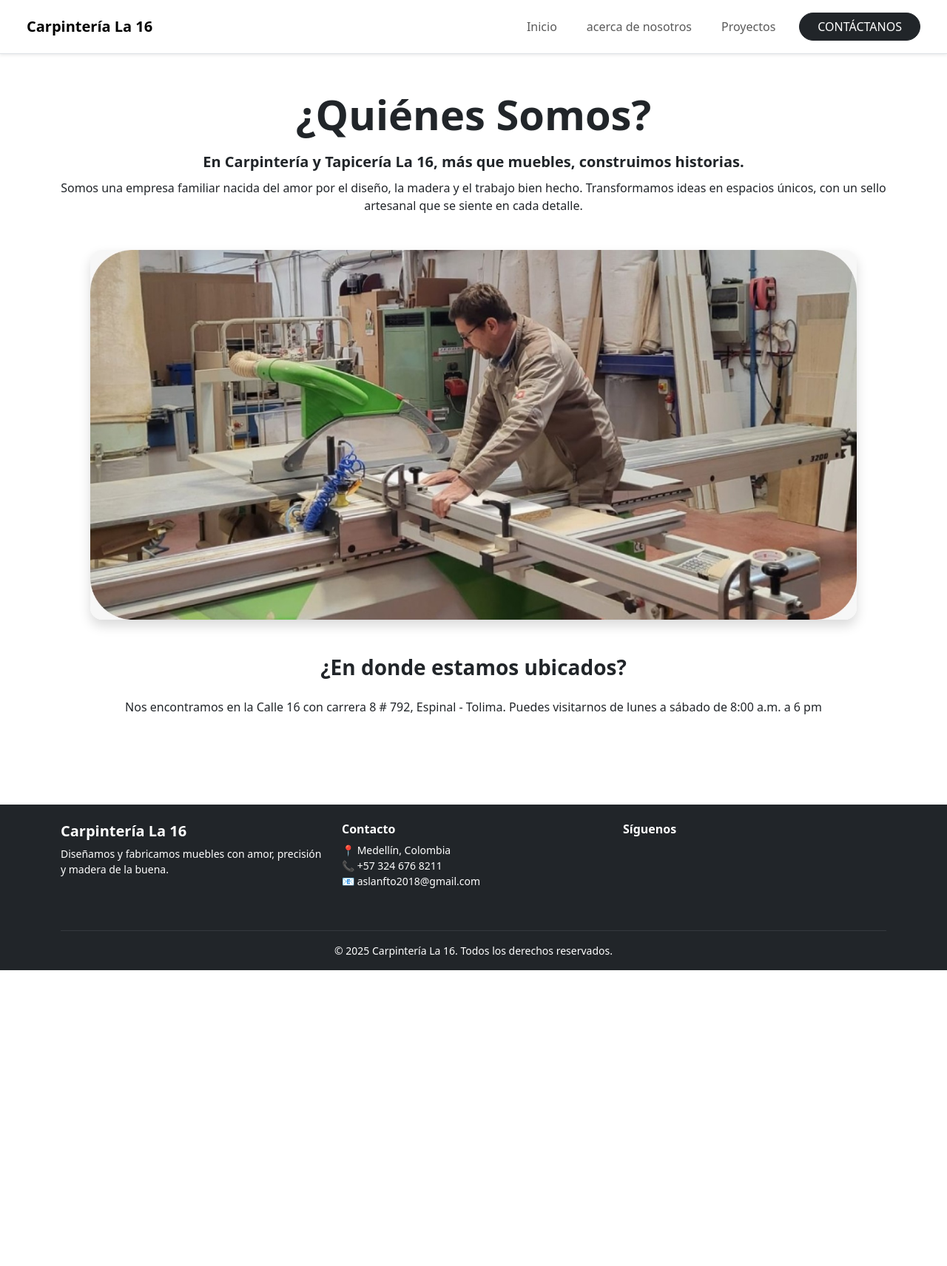
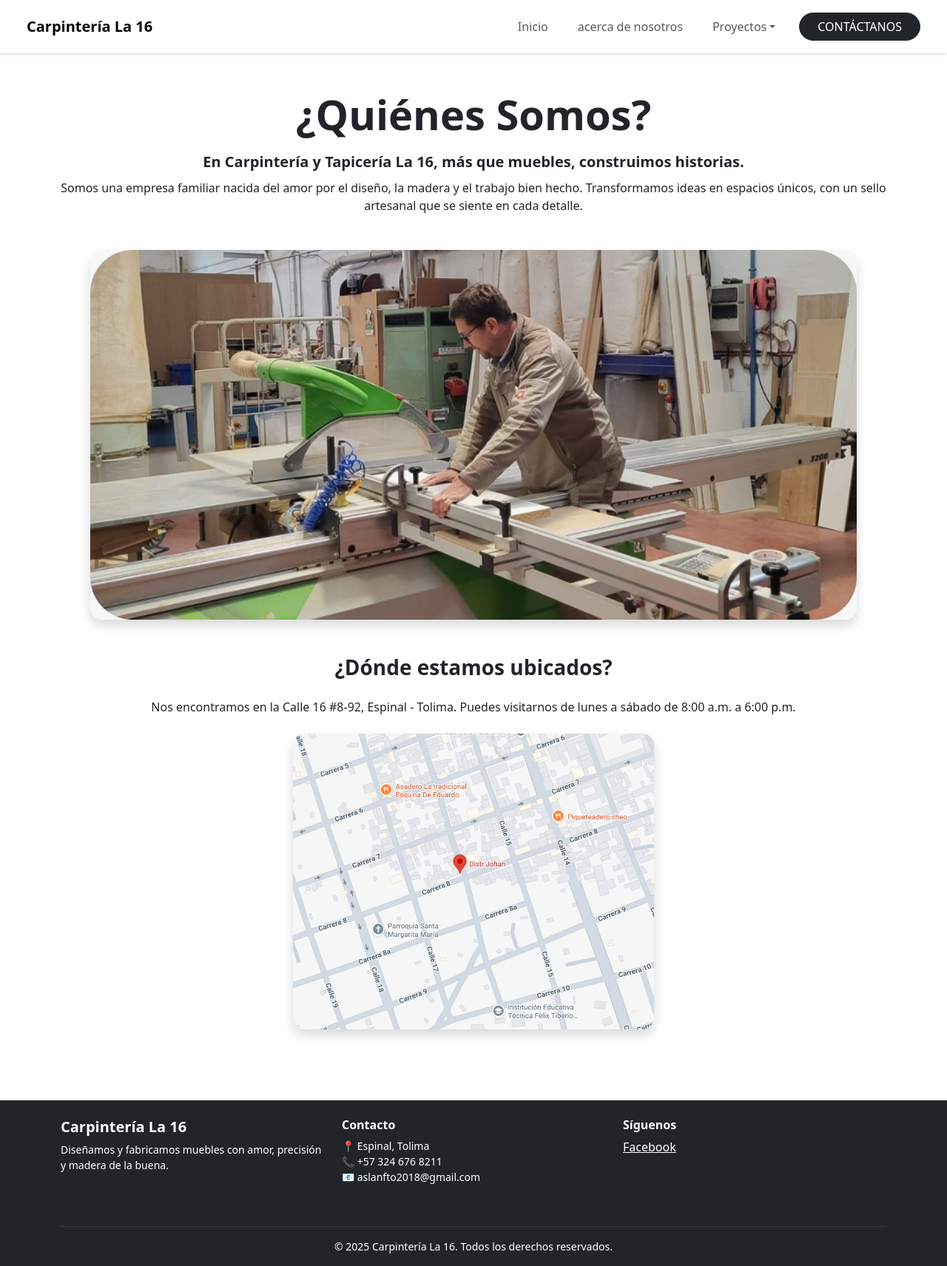
Before and after one commit to YojhanxA/Carpinteria, a React (Vite) app: page /acerca in a window 1280 px wide. Shown: the whole page at 74% size. Before the commit the page ends 1312 px from the top, so only its background shows below. Built offline with nearby package versions, Linux system fonts and the light colour scheme.

Commit message:
Creacion de proyecto, se agrego la ubicacion y al dar click en las imagenes salas,camas,closets,cocinas,escritorios,sofas, etc... se dirija a /Proyecto/sitio

```diff
--- a/src/components/Footer.jsx
+++ b/src/components/Footer.jsx
@@ -14,7 +14,7 @@ export const Footer = () => {
           <div className="col-md-4 mb-4">
             <h6 className="fw-semibold">Contacto</h6>
             <ul className="list-unstyled small">
-              <li>📍 Medellín, Colombia</li>
+              <li>📍 Espinal, Tolima</li>
               <li>📞 +57 324 676 8211</li>
               <li>📧 aslanfto2018@gmail.com</li>
             </ul>
@@ -23,15 +23,14 @@ export const Footer = () => {
           <div className="col-md-4 mb-4">
             <h6 className="fw-semibold">Síguenos</h6>
             <div className="d-flex justify-content-center justify-content-md-start gap-3">
-              <a href="#" className="text-white">
-                <i className="bi bi-facebook fs-5"></i>
-              </a>
-              <a href="#" className="text-white">
-                <i className="bi bi-instagram fs-5"></i>
-              </a>
-              <a href="#" className="text-white">
-                <i className="bi bi-whatsapp fs-5"></i>
-              </a>
+              <ul className="list-unstyled d-flex gap-3 mb-0">
+                <li>
+                  <a href="#" className="text-white">
+                    Facebook
+                    <i className="bi bi-facebook ms-1"></i>
+                  </a>
+               </li>
+              </ul>
             </div>
           </div>
         </div>
--- a/src/components/Gallery.jsx
+++ b/src/components/Gallery.jsx
@@ -1,5 +1,6 @@
 // src/components/Gallery.jsx
 import React, { useState } from "react";
+import { Link } from "react-router-dom";
 
 const productos = [
   {
@@ -7,37 +8,42 @@ const productos = [
     descripcion:
       "Conjunto esquinero tapizado en cuerotex negro y cojinería personalizada. Perfecto para salas familiares con estilo.",
     imagen: "/img/1.jpeg",
+    ruta: "/proyectos/salas"
   },
   {
     titulo: "Escritorio Ejecutivo",
     descripcion:
       "Diseño compacto con cajoneras amplias y acabado en madera clara. Ideal para oficinas o estudios en casa.",
     imagen: "/img/2.jpeg",
+    ruta: "/proyectos/escritorios"
   },
   {
     titulo: "Sofá Tapizado",
     descripcion:
       "Sofá de dos puestos en tela gris con cojines decorativos. Comodidad y elegancia en un solo mueble.",
     imagen: "/img/3.jpeg",
+    ruta: "/proyectos/sofas"
   },
   {
     titulo: "Cocina Integral",
     descripcion:
       "Cocina funcional con gabinetes de alta capacidad y acabados en tonos madera clara. Diseño práctico y moderno.",
     imagen: "/img/4.jpeg",
+    ruta: "/proyectos/cocinas"
   },
   {
     titulo: "Closet Modular",
     descripcion:
       "Closet empotrado de seis puertas, cuatro cajones y zonas de colgado. Perfecto para optimizar el espacio.",
     imagen: "/img/5.jpeg",
+    ruta: "/proyectos/closets"
   },
   {
     titulo: "Camas",
     descripcion:
       "Cama matrimonial con cabecera tapizada y estructura de madera. Diseño elegante y funcional para el descanso.",
     imagen: "/img/Cama.jpg",
-
+    ruta: "/proyectos/camas"
   }
 ];
 
@@ -55,11 +61,8 @@ export const Gallery = () => {
       <div className="row g-4">
         {productos.map((item, i) => (
           <div key={i} className="col-12 col-md-4">
-            <div
-              className="card h-100 shadow-sm border-0"
-              style={{ cursor: "pointer" }}
-              onClick={() => openModal(item.imagen)}
-            >
+            <Link to={item.ruta} style={{ textDecoration: "none", color: "inherit" }}>
+              <div className="card h-100 shadow-sm border-0" style={{ cursor: "pointer" }}>
                 <img
                   src={item.imagen}
                   alt={item.titulo}
@@ -76,8 +79,9 @@ export const Gallery = () => {
                   </p>
                 </div>
               </div>
+            </Link>
           </div>
-        ))}
+        ))};
       </div>
 
       {/* Modal para imagen ampliada */}
--- a/src/components/Navbar.jsx
+++ b/src/components/Navbar.jsx
@@ -1,7 +1,9 @@
-import React from "react";
+import React, { useState } from "react";
 import { Link } from "react-router-dom";
 
 export const Navbar = () => {
+  const [dropdownOpen, setDropdownOpen] = useState(false);
+
   const phoneNumber = "573246768211";
   const message =
     "¡Hola! Vi su página de Carpintería La 16 y me interesa saber más sobre sus productos.";
@@ -44,10 +46,55 @@ export const Navbar = () => {
                 </Link>
               </li>
 
-              <li className="nav-item">
-                <Link to="/proyectosc" className="nav-link fw-medium">
+              {/* Dropdown de Proyectos */}
+              <li
+                className="nav-item dropdown"
+                onMouseEnter={() => setDropdownOpen(true)}
+                onMouseLeave={() => setDropdownOpen(false)}
+              >
+                <button
+                  className="nav-link fw-medium dropdown-toggle bg-transparent border-0"
+                  type="button"
+                  id="proyectosDropdown"
+                  aria-expanded={dropdownOpen}
+                >
                   Proyectos
-                </Link>
+                </button>
+                <ul
+                  className={`dropdown-menu ${dropdownOpen ? "show" : ""}`}
+                  aria-labelledby="proyectosDropdown"
+                >
+                  <li>
+                    <Link to="/proyectos/salas" className="dropdown-item">
+                      Salas
+                    </Link>
+                  </li>
+                  <li>
+                    <Link to="/proyectos/escritorios" className="dropdown-item">
+                      Escritorios
+                    </Link>
+                  </li>
+                  <li>
+                    <Link to="/proyectos/sofas" className="dropdown-item">
+                      Sofás
+                    </Link>
+                  </li>
+                  <li>
+                    <Link to="/proyectos/cocinas" className="dropdown-item">
+                      Cocinas
+                    </Link>
+                  </li>
+                  <li>
+                    <Link to="/proyectos/closets" className="dropdown-item">
+                      Closets
+                    </Link>
+                  </li>
+                  <li>
+                    <Link to="/proyectos/camas" className="dropdown-item">
+                      Camas
+                    </Link>
+                  </li>
+                </ul>
               </li>
 
               <li className="nav-item">
--- a/src/main.jsx
+++ b/src/main.jsx
@@ -16,7 +16,7 @@ createRoot(document.getElementById("root")).render(
       <Routes>
         <Route path="/" element={<Home />} />
         <Route path="/acerca" element={<AcercaD />} />
-        <Route path="/proyectosc" elemnent={<Proyectos />} />
+        <Route path="/proyectosc" element={<Proyectos />} />
       </Routes>
       <Footer />
     </Router>
--- a/src/pages/AcercaD.jsx
+++ b/src/pages/AcercaD.jsx
@@ -4,13 +4,10 @@ export const AcercaD = () => {
       <section className="text-center mb-5">
         <h2 className="display-4 fw-bold mb-3">¿Quiénes Somos?</h2>
         <p className="lead fw-semibold mb-2">
-          En Carpintería y Tapicería La 16, más que muebles, construimos
-          historias.
+          En Carpintería y Tapicería La 16, más que muebles, construimos historias.
         </p>
         <p className="fw-medium mb-4">
-          Somos una empresa familiar nacida del amor por el diseño, la madera y
-          el trabajo bien hecho. Transformamos ideas en espacios únicos, con un
-          sello artesanal que se siente en cada detalle.
+          Somos una empresa familiar nacida del amor por el diseño, la madera y el trabajo bien hecho. Transformamos ideas en espacios únicos, con un sello artesanal que se siente en cada detalle.
         </p>
       </section>
 
@@ -24,14 +21,19 @@ export const AcercaD = () => {
       </section>
 
       <section className="text-center mt-5">
-        <h3 className="fw-bold mb-4">¿En donde estamos ubicados?</h3>
+        <h3 className="fw-bold mb-4">¿Dónde estamos ubicados?</h3>
         <p className="mb-4">
-          Nos encontramos en la Calle 16 con carrera 8 # 792, Espinal - Tolima.
-          Puedes visitarnos de lunes a sábado de 8:00 a.m. a 6 pm
+          Nos encontramos en la Calle 16 #8-92, Espinal - Tolima. Puedes visitarnos de lunes a sábado de 8:00 a.m. a 6:00 p.m.
         </p>
-        <p className="mb-4">
+      </section>
 
-        </p>
+      <section className="text-center">
+        <img
+          src="/Ubicacion.png"
+          alt="Mapa de ubicación de Carpintería La 16 en Espinal, Tolima"
+          className="img-fluid rounded-4 shadow"
+          style={{ maxHeight: "400px", objectFit: "cover" }}
+        />
       </section>
     </main>
   );
--- a/src/pages/Proyectos.jsx
+++ b/src/pages/Proyectos.jsx
@@ -10,8 +10,12 @@ export const Proyectos = () => {
                 <p className="fw-medium mb-4">
                     Explora nuestra galería de proyectos destacados y descubre cómo transformamos espacios con nuestro trabajo artesanal.
                 </p>
+            </section>
+
+            <section>
 
             </section>
+
         </main>
 
     );
```
Also changed, not shown: public/Ubicacion.png (added), src/pages/Camas.jsx (added), src/pages/Closets.jsx (added), src/pages/Cocinas.jsx (added), src/pages/Escritorios.jsx (added), src/pages/Salas.jsx (added), src/pages/Sofas.jsx (added). Lines whose indentation alone changed are shown as unchanged.
